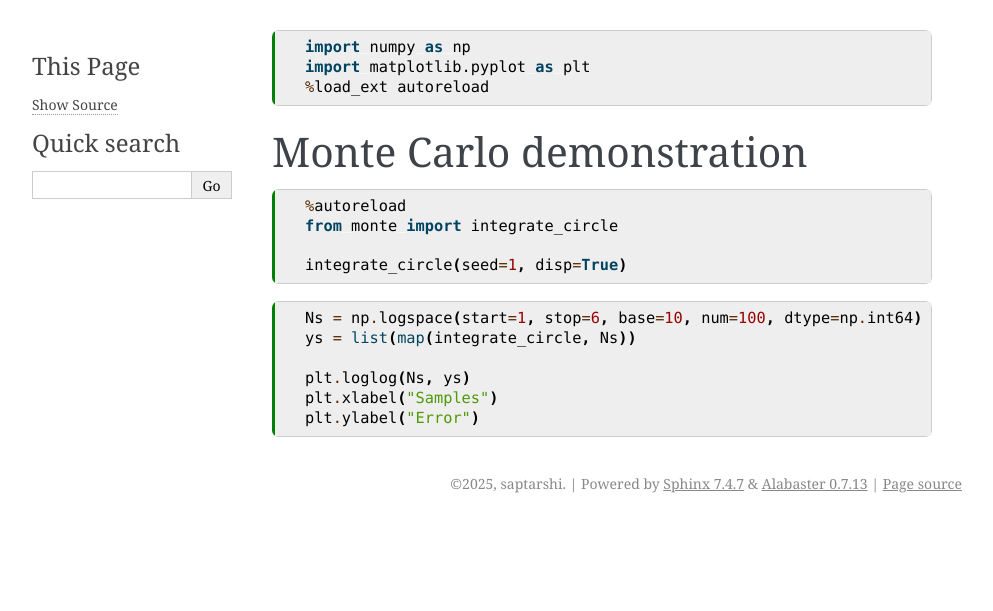
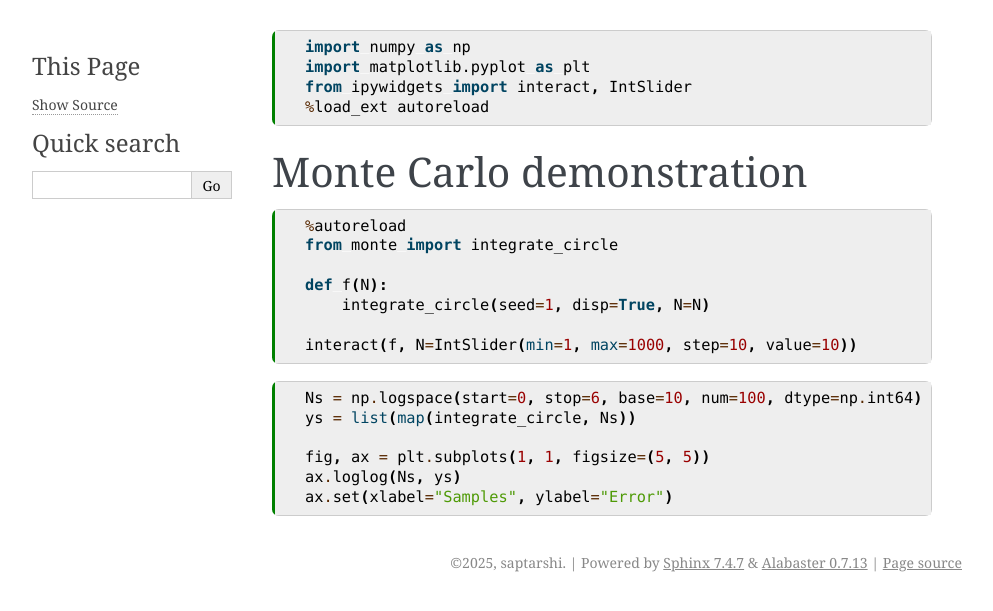
Before and after one commit to SaptarshiRS/pygpe, a Sphinx documentation site: the page built from docs/Notes/MonteCarlo.md, in a window 1280 px wide. Shown: the top 611 px of the page, without its empty margins (148-1141 px from the left). Built offline with Sphinx 7.4.7, drawn with Linux system fonts in a browser that asks for light colours.

````diff
--- a/docs/Notes/MonteCarlo.md
+++ b/docs/Notes/MonteCarlo.md
@@ -15,6 +15,7 @@
 ```{code-cell} ipython3
 import numpy as np
 import matplotlib.pyplot as plt
+from ipywidgets import interact, IntSlider
 %load_ext autoreload
 ```
 
@@ -24,16 +25,19 @@
 %autoreload
 from monte import integrate_circle
 
-integrate_circle(seed=1, disp=True)
+def f(N):
+    integrate_circle(seed=1, disp=True, N=N)
+
+interact(f, N=IntSlider(min=1, max=1000, step=10, value=10))
 ```
 
 ```{code-cell} ipython3
-Ns = np.logspace(start=1, stop=6, base=10, num=100, dtype=np.int64)
+Ns = np.logspace(start=0, stop=6, base=10, num=100, dtype=np.int64)
 ys = list(map(integrate_circle, Ns))
 
-plt.loglog(Ns, ys)
-plt.xlabel("Samples")
-plt.ylabel("Error")
+fig, ax = plt.subplots(1, 1, figsize=(5, 5))
+ax.loglog(Ns, ys)
+ax.set(xlabel="Samples", ylabel="Error")
 ```
 
 ```{code-cell} ipython3
````
Also changed, not shown: 3 other files.
